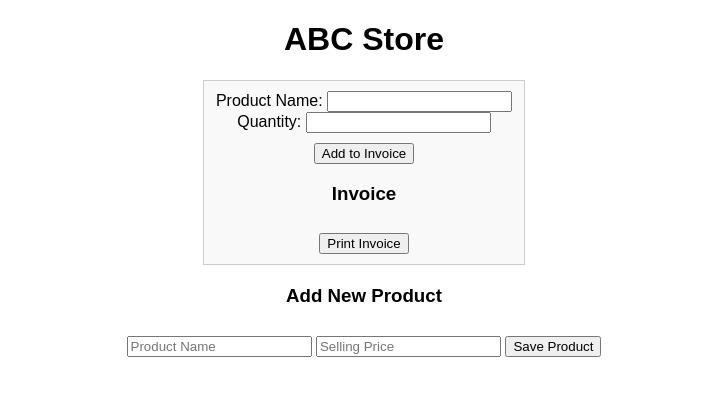
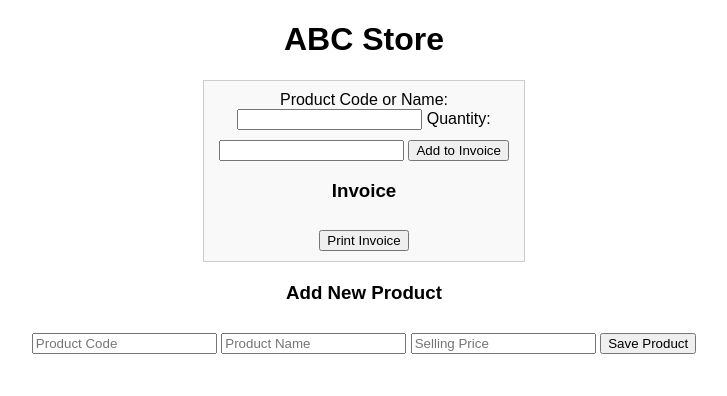
Before and after one commit to madhavmaru2727mm/invoicing-app, a Flask app: page / in a window 1280 px wide. Shown: the top 396 px of the page, without its empty margins (276-1003 px from the left). Run offline with Flask 3, Linux system fonts and the light colour scheme.

Commit message:
Initial commit

```diff
--- a/main.py
+++ b/main.py
@@ -4,8 +4,8 @@ app = Flask(__name__)
 
 # Permanent product storage (Simulating database)
 products = {
-    "Laptop": 45000,
-    "Headphones": 2000
+    "P001": {"name": "Laptop", "price": 45000},
+    "P002": {"name": "Headphones", "price": 2000}
 }
 
 @app.route('/')
@@ -15,20 +15,24 @@ def home():
 @app.route('/search', methods=['GET'])
 def search_product():
     query = request.args.get('q', '').strip().lower()
-    matching_products = {name: price for name, price in products.items() if query in name.lower()}
+    matching_products = {code: data for code, data in products.items() if query in data["name"].lower() or query in code.lower()}
     return jsonify(matching_products)
 
 @app.route('/add_product', methods=['POST'])
 def add_product():
     data = request.json
+    code = data.get("code").strip().upper()
     name = data.get("name").strip()
     price = data.get("price")
 
-    if not name or not price:
+    if not code or not name or not price:
         return jsonify({"status": "error", "message": "Invalid input"}), 400
 
-    products[name] = price  # Save permanently
+    if code in products:
+        return jsonify({"status": "error", "message": "Product code already exists"}), 400
+
+    products[code] = {"name": name, "price": price}  # Save permanently
     return jsonify({"status": "success", "message": "Product added"}), 200
 
-if __name__ == '__main__':
-    app.run(debug=True)
+if __name__ == "__main__":
+    app.run(host="0.0.0.0", port=5000, debug=True)
--- a/static/main.js
+++ b/static/main.js
@@ -1,11 +1,12 @@
 document.addEventListener("DOMContentLoaded", function () {
-    let productInput = document.getElementById("product-name");
+    let productInput = document.getElementById("product-input");
     let quantityInput = document.getElementById("quantity");
     let productList = document.getElementById("product-list");
     let invoiceList = document.getElementById("invoice-list");
     let addProductBtn = document.getElementById("add-product");
     let printInvoiceBtn = document.getElementById("print-invoice");
     let saveProductBtn = document.getElementById("save-product");
+    let newProductCode = document.getElementById("new-product-code");
     let newProductName = document.getElementById("new-product-name");
     let newProductPrice = document.getElementById("new-product-price");
     let productMessage = document.getElementById("product-message");
@@ -18,9 +19,9 @@ document.addEventListener("DOMContentLoaded", function () {
             .then(response => response.json())
             .then(data => {
                 productList.innerHTML = "";
-                Object.keys(data).forEach(product => {
+                Object.entries(data).forEach(([code, product]) => {
                     let option = document.createElement("option");
-                    option.value = product;
+                    option.value = `${code} - ${product.name}`;
                     productList.appendChild(option);
                 });
             });
@@ -49,22 +50,24 @@ document.addEventListener("DOMContentLoaded", function () {
 
     // Add product to invoice
     addProductBtn.addEventListener("click", function () {
-        let product = productInput.value.trim();
+        let productText = productInput.value.trim();
         let quantity = parseInt(quantityInput.value);
 
-        if (!product || isNaN(quantity) || quantity <= 0) {
+        if (!productText || isNaN(quantity) || quantity <= 0) {
             alert("Please enter a valid product and quantity.");
             return;
         }
 
-        fetch(`/search?q=${product}`)
+        let [productCode] = productText.split(" - ");
+
+        fetch(`/search?q=${productCode}`)
             .then(response => response.json())
             .then(data => {
-                if (data[product]) {
-                    let price = data[product];
+                if (data[productCode]) {
+                    let price = data[productCode].price;
                     let total = price * quantity;
                     let item = document.createElement("li");
-                    item.textContent = `${product} - ${quantity} x ₹${price} = ₹${total}`;
+                    item.textContent = `${data[productCode].name} - ${quantity} x ₹${price} = ₹${total}`;
                     invoiceList.appendChild(item);
 
                     totalAmount += total; // Update total amount
@@ -81,10 +84,11 @@ document.addEventListener("DOMContentLoaded", function () {
 
     // Save new product
     saveProductBtn.addEventListener("click", function () {
+        let code = newProductCode.value.trim().toUpperCase();
         let name = newProductName.value.trim();
         let price = parseInt(newProductPrice.value);
 
-        if (!name || isNaN(price) || price <= 0) {
+        if (!code || !name || isNaN(price) || price <= 0) {
             alert("Enter valid product details.");
             return;
         }
@@ -92,7 +96,7 @@ document.addEventListener("DOMContentLoaded", function () {
         fetch("/add_product", {
             method: "POST",
             headers: { "Content-Type": "application/json" },
-            body: JSON.stringify({ name, price })
+            body: JSON.stringify({ code, name, price })
         })
         .then(response => response.json())
         .then(data => {
@@ -100,6 +104,7 @@ document.addEventListener("DOMContentLoaded", function () {
                 productMessage.textContent = "Product added";
                 productMessage.style.color = "green";
                 loadProducts();  // Refresh product list
+                newProductCode.value = "";
                 newProductName.value = "";
                 newProductPrice.value = "";
             } else {
--- a/templates/home.html
+++ b/templates/home.html
@@ -10,8 +10,8 @@
     <h1>ABC Store</h1>
 
     <div class="invoice">
-        <label>Product Name:</label>
-        <input type="text" id="product-name" list="product-list" autocomplete="off">
+        <label>Product Code or Name:</label>
+        <input type="text" id="product-input" list="product-list" autocomplete="off">
         <datalist id="product-list"></datalist>
 
         <label>Quantity:</label>
@@ -26,6 +26,7 @@
     </div>
 
     <h3>Add New Product</h3>
+    <input type="text" id="new-product-code" placeholder="Product Code">
     <input type="text" id="new-product-name" placeholder="Product Name">
     <input type="number" id="new-product-price" placeholder="Selling Price">
     <button id="save-product">Save Product</button>
```
